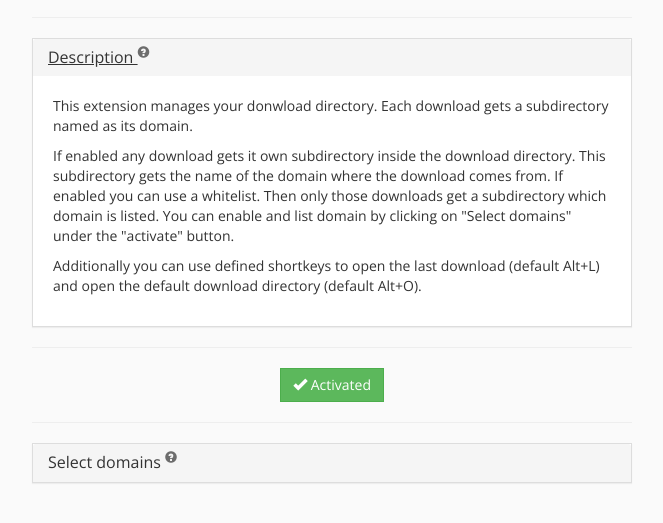
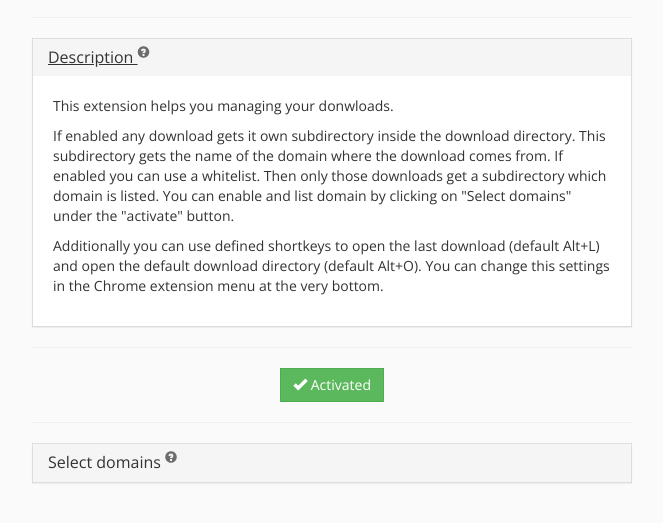
Before and after one commit to Obstc0rp/Chrome-Download-Helper, a browser extension: page extension/html/options.html in a window 1280 px wide. Both pictures are taken after a click on the link "Description". Shown: the part 83-606 px from the top of the page, without its empty margins (308-971 px from the left). Drawn offline with nearby package versions, Linux system fonts and the light colour scheme.

Commit message:
some finlaizations for web store

```diff
--- a/extension/bower.json
+++ b/extension/bower.json
@@ -5,7 +5,7 @@
   "authors": [
     "Obstc0rp <wolf.scholle@gmail.com>"
   ],
-  "description": "This extension manages your donwload directory. Each download gets a subdirectory named as its domain.",
+  "description": "This extension helps you managing your donwloads.",
   "main": "manifest.json",
   "moduleType": [
     "globals"
--- a/extension/html/options.html
+++ b/extension/html/options.html
@@ -23,10 +23,11 @@
 			        </h4>
 			      </div>
 			      <div id="collapseDescription" class="panel-collapse collapse">
-			       <p>This extension manages your donwload directory. Each download gets a subdirectory named as its domain.</p>
+			       <p>This extension helps you managing your donwloads.</p>
 			       <p>If enabled any download gets it own subdirectory inside the download directory. This subdirectory gets the name of the domain where the download comes from. If enabled you can use a whitelist. Then only those downloads get a subdirectory which domain is listed. You can enable and list domain by clicking on "Select domains" under the "activate" button.</p>
 			       <p>
 			       	Additionally you can use defined shortkeys to open the last download (default Alt+L) and open the default download directory (default Alt+O).
+			       	You can change this settings in the Chrome extension menu at the very bottom.
 			       </p>
 			      </div>
 			    </div>
```
Also changed, not shown: extension/html/popup.html (+0 -1 lines), extension/assets/images/icon.png, extension/manifest.json, 1 other file.
